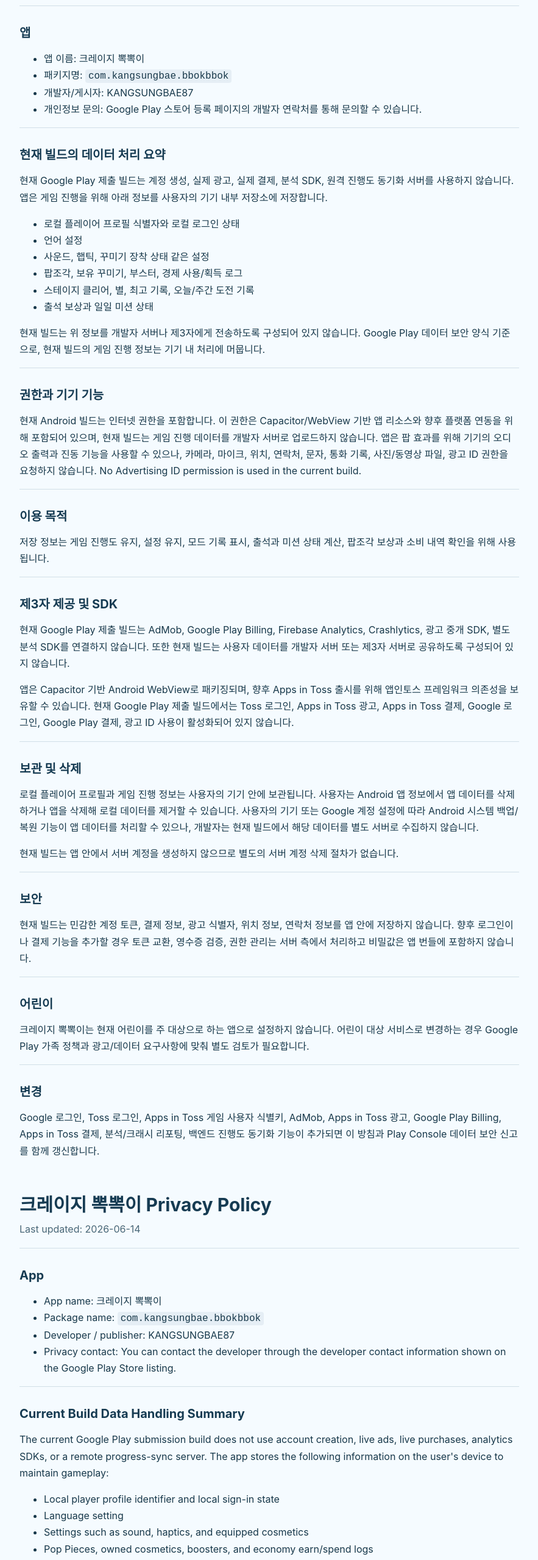
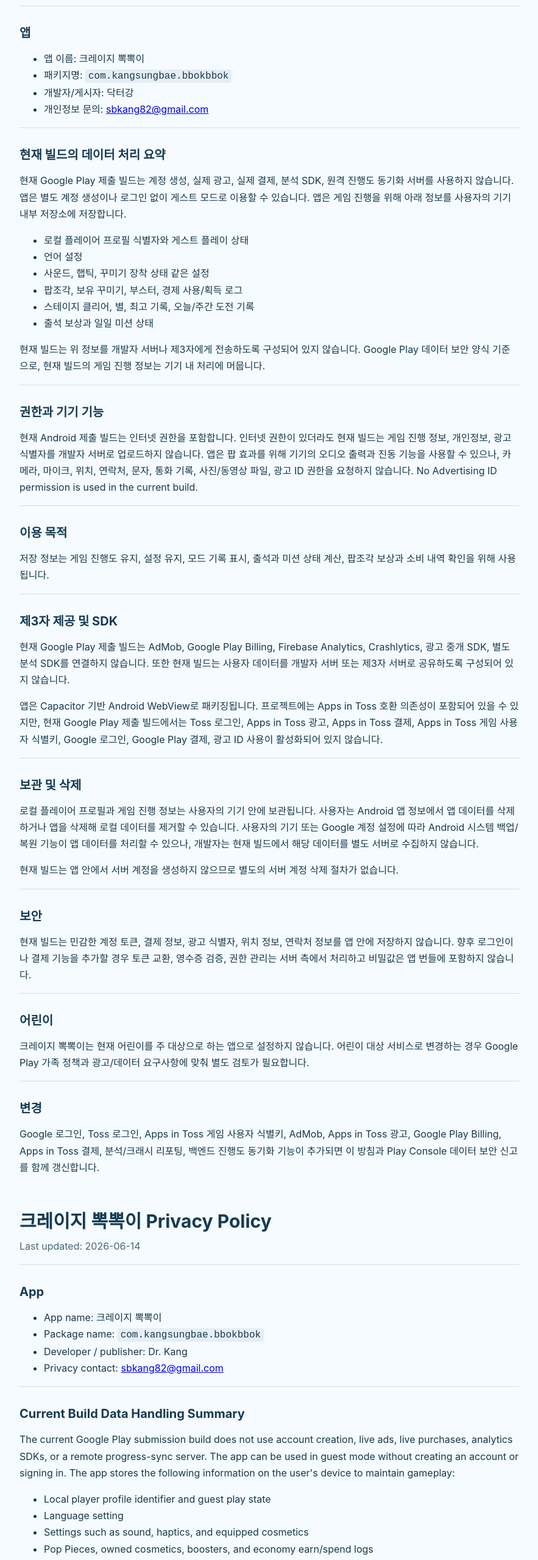
Before and after one commit to KANGSUNGBAE87/test, a plain HTML site: page privacy-policy.html in a window 1280 px wide. Shown: the part 120-2679 px from the top of the page at 61% size, without its empty margins (198-1081 px from the left). Drawn offline with Linux system fonts and the light colour scheme.

Commit message:
Update privacy policy contact and guest mode

```diff
--- a/privacy-policy.html
+++ b/privacy-policy.html
@@ -62,16 +62,16 @@
         <ul>
           <li>앱 이름: 크레이지 뽁뽁이</li>
           <li>패키지명: <code>com.kangsungbae.bbokbbok</code></li>
-          <li>개발자/게시자: KANGSUNGBAE87</li>
-          <li>개인정보 문의: Google Play 스토어 등록 페이지의 개발자 연락처를 통해 문의할 수 있습니다.</li>
+          <li>개발자/게시자: 닥터강</li>
+          <li>개인정보 문의: <a href="mailto:sbkang82@gmail.com">sbkang82@gmail.com</a></li>
         </ul>
       </section>
 
       <section>
         <h2>현재 빌드의 데이터 처리 요약</h2>
-        <p>현재 Google Play 제출 빌드는 계정 생성, 실제 광고, 실제 결제, 분석 SDK, 원격 진행도 동기화 서버를 사용하지 않습니다. 앱은 게임 진행을 위해 아래 정보를 사용자의 기기 내부 저장소에 저장합니다.</p>
+        <p>현재 Google Play 제출 빌드는 계정 생성, 실제 광고, 실제 결제, 분석 SDK, 원격 진행도 동기화 서버를 사용하지 않습니다. 앱은 별도 계정 생성이나 로그인 없이 게스트 모드로 이용할 수 있습니다. 앱은 게임 진행을 위해 아래 정보를 사용자의 기기 내부 저장소에 저장합니다.</p>
         <ul>
-          <li>로컬 플레이어 프로필 식별자와 로컬 로그인 상태</li>
+          <li>로컬 플레이어 프로필 식별자와 게스트 플레이 상태</li>
           <li>언어 설정</li>
           <li>사운드, 햅틱, 꾸미기 장착 상태 같은 설정</li>
           <li>팝조각, 보유 꾸미기, 부스터, 경제 사용/획득 로그</li>
@@ -83,7 +83,7 @@
 
       <section>
         <h2>권한과 기기 기능</h2>
-        <p>현재 Android 빌드는 인터넷 권한을 포함합니다. 이 권한은 Capacitor/WebView 기반 앱 리소스와 향후 플랫폼 연동을 위해 포함되어 있으며, 현재 빌드는 게임 진행 데이터를 개발자 서버로 업로드하지 않습니다. 앱은 팝 효과를 위해 기기의 오디오 출력과 진동 기능을 사용할 수 있으나, 카메라, 마이크, 위치, 연락처, 문자, 통화 기록, 사진/동영상 파일, 광고 ID 권한을 요청하지 않습니다. No Advertising ID permission is used in the current build.</p>
+        <p>현재 Android 제출 빌드는 인터넷 권한을 포함합니다. 인터넷 권한이 있더라도 현재 빌드는 게임 진행 정보, 개인정보, 광고 식별자를 개발자 서버로 업로드하지 않습니다. 앱은 팝 효과를 위해 기기의 오디오 출력과 진동 기능을 사용할 수 있으나, 카메라, 마이크, 위치, 연락처, 문자, 통화 기록, 사진/동영상 파일, 광고 ID 권한을 요청하지 않습니다. No Advertising ID permission is used in the current build.</p>
       </section>
 
       <section>
@@ -94,7 +94,7 @@
       <section>
         <h2>제3자 제공 및 SDK</h2>
         <p>현재 Google Play 제출 빌드는 AdMob, Google Play Billing, Firebase Analytics, Crashlytics, 광고 중개 SDK, 별도 분석 SDK를 연결하지 않습니다. 또한 현재 빌드는 사용자 데이터를 개발자 서버 또는 제3자 서버로 공유하도록 구성되어 있지 않습니다.</p>
-        <p>앱은 Capacitor 기반 Android WebView로 패키징되며, 향후 Apps in Toss 출시를 위해 앱인토스 프레임워크 의존성을 보유할 수 있습니다. 현재 Google Play 제출 빌드에서는 Toss 로그인, Apps in Toss 광고, Apps in Toss 결제, Google 로그인, Google Play 결제, 광고 ID 사용이 활성화되어 있지 않습니다.</p>
+        <p>앱은 Capacitor 기반 Android WebView로 패키징됩니다. 프로젝트에는 Apps in Toss 호환 의존성이 포함되어 있을 수 있지만, 현재 Google Play 제출 빌드에서는 Toss 로그인, Apps in Toss 광고, Apps in Toss 결제, Apps in Toss 게임 사용자 식별키, Google 로그인, Google Play 결제, 광고 ID 사용이 활성화되어 있지 않습니다.</p>
       </section>
 
       <section>
@@ -127,16 +127,16 @@
           <ul>
             <li>App name: 크레이지 뽁뽁이</li>
             <li>Package name: <code>com.kangsungbae.bbokbbok</code></li>
-            <li>Developer / publisher: KANGSUNGBAE87</li>
-            <li>Privacy contact: You can contact the developer through the developer contact information shown on the Google Play Store listing.</li>
+          <li>Developer / publisher: Dr. Kang</li>
+          <li>Privacy contact: <a href="mailto:sbkang82@gmail.com">sbkang82@gmail.com</a></li>
           </ul>
         </section>
 
         <section>
           <h2>Current Build Data Handling Summary</h2>
-          <p>The current Google Play submission build does not use account creation, live ads, live purchases, analytics SDKs, or a remote progress-sync server. The app stores the following information on the user's device to maintain gameplay:</p>
+          <p>The current Google Play submission build does not use account creation, live ads, live purchases, analytics SDKs, or a remote progress-sync server. The app can be used in guest mode without creating an account or signing in. The app stores the following information on the user's device to maintain gameplay:</p>
           <ul>
-            <li>Local player profile identifier and local sign-in state</li>
+            <li>Local player profile identifier and guest play state</li>
             <li>Language setting</li>
             <li>Settings such as sound, haptics, and equipped cosmetics</li>
             <li>Pop Pieces, owned cosmetics, boosters, and economy earn/spend logs</li>
@@ -148,7 +148,7 @@
 
         <section>
           <h2>Permissions and Device Features</h2>
-          <p>The current Android build includes the Internet permission for the Capacitor/WebView app shell and future platform integration paths. The current build does not upload gameplay data to a developer server. The app may use device audio output and vibration for pop effects, but it does not request camera, microphone, location, contacts, SMS, call logs, photos/videos, or Advertising ID permission. No Advertising ID permission is used in the current build.</p>
+          <p>The current Android submission build includes the Internet permission. Even with this permission, the current build does not upload gameplay data, personal information, or advertising identifiers to a developer server. The app may use device audio output and vibration for pop effects, but it does not request camera, microphone, location, contacts, SMS, call logs, photos/videos, or Advertising ID permission. No Advertising ID permission is used in the current build.</p>
         </section>
 
         <section>
@@ -159,7 +159,7 @@
         <section>
           <h2>Third Parties and SDKs</h2>
           <p>The current Google Play submission build does not connect AdMob, Google Play Billing, Firebase Analytics, Crashlytics, ad mediation SDKs, or a separate analytics SDK. The current build is also not configured to share user data with a developer server or third-party server.</p>
-          <p>The app is packaged as a Capacitor Android WebView app and may include an Apps in Toss framework dependency for a later Apps in Toss release path. In the current Google Play submission build, Toss login, Apps in Toss ads, Apps in Toss payments, Google sign-in, Google Play Billing, and Advertising ID usage are not enabled.</p>
+          <p>The app is packaged as a Capacitor Android WebView app. The project may include Apps in Toss compatibility dependencies, but the current Google Play submission build does not enable Toss login, Apps in Toss ads, Apps in Toss payments, Apps in Toss game user keys, Google sign-in, Google Play Billing, or Advertising ID usage.</p>
         </section>
 
         <section>
```
